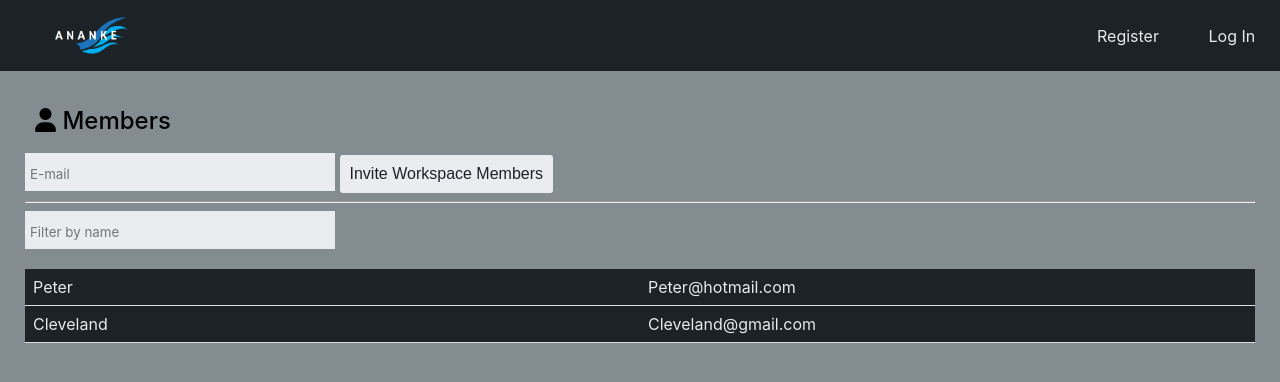
After one commit to andre-moura/kanban, a Flask app: page /members in a window 1280 px wide. The commit adds this page. Shown: the top 382 px of the page. Run offline with Flask 2, Linux system fonts and the light colour scheme.

Commit message:
Adding project logo and members page

```diff
--- a/app.py
+++ b/app.py
@@ -35,5 +35,11 @@ def board():
         return render_template('board.html')
 
 
+@app.route('/members')
+def members():
+    if request.method == "GET":
+        return render_template('members.html')
+
+
 if __name__ == "__main__":
     app.run(debug=True, host='localhost')
--- a/static/styles.css
+++ b/static/styles.css
@@ -10,6 +10,10 @@
     --light-grey: #ebecf0;
     --dark-grey: rgb(131, 140, 145);
     --hover-task: rgba(255, 255, 255, 0.4);
+}
+@font-face {
+    font-family: "Great Vibes";
+    src: url("/static//fonts/GreatVibes-Regular.ttf");
 }
 
 body {
@@ -27,7 +31,6 @@ nav {
     background-color: var(--light-black);
     color: var(--text-color);
     margin: 0;
-    padding: 0.25%;
 }
 nav a {
     color: var(--text-color);
@@ -46,6 +49,7 @@ nav ul {
     flex-wrap: wrap;
     align-items: center;
     justify-content: center;
+    margin: 0;
 }
 
 nav ul li {
@@ -65,6 +69,31 @@ nav ul li.logo{
     color: white;
     cursor: default;
     user-select: none;
+}
+.logo {
+    font-family: "Great Vibes", cursive;
+    font-size: 1.5em;
+}
+table {
+    border-collapse: collapse;
+    width: 100%;
+    background-color: var(--light-black);
+    color: var(--text-color);
+}
+
+th, td {
+    padding: 8px;
+    text-align: left;
+    border-bottom: 1px solid #DDD;
+}
+
+td {
+    width: 25%;
+}
+
+tr:hover {
+    background-color: var(--light-grey);
+    color: var(--light-black);
 }
 
 .input-form {
@@ -276,6 +305,52 @@ nav ul li.logo{
     margin: 0 0 10px 0;
 }
 
+.input-members {
+    color: var(--ds-text,#172b4d);
+    font-family: -apple-system,BlinkMacSystemFont,Segoe UI,Roboto,Noto Sans,Ubuntu,Droid Sans,Helvetica Neue,sans-serif;
+    width: 300px;
+    height: 28px;
+    background-color: var(--ds-background-input,#fff);
+    padding: 7px 5px 3px 5px;
+    border: none;
+    background-color: var(--light-grey);
+}
+
+.input-members:hover {
+    background-color:  #ebecf0c0;
+}
+
+.simple-btn:hover {
+    background-color:  #ebecf0c0;
+}
+
+input:focus {
+    outline: var(--blue) 2px solid;
+}
+
+.simple-btn {
+    background-color: var(--light-grey);
+    color: var(--light-black);
+    font-size: 1em;
+    border-radius: 3px;
+    padding: 10px;
+    border: none;
+    height: 40px;
+    font-weight: normal;
+    text-decoration: none;
+    margin-top: 10px;
+    cursor: pointer;
+    height: 38px;
+}
+
+.members-container {
+    padding: 25px;
+}
+
+.table-container {
+    margin: 20px 0 0 0;
+}
+
 @media (max-width: 1000px) {
     .login-image {
         display: none;
--- a/templates/layout.html
+++ b/templates/layout.html
@@ -12,7 +12,7 @@
 <body>
     <nav>
         <ul>
-            <li class="logo"><a href="/">Logo</a></li>
+            <li class="logo"><a href="/" class="logo"><img src="/static/img/ananke-main-logo.png" width="80px" alt="Ananke"></a></li>
             {% if session["user_id"] %}
                 <li class="items"><a href="/projects">Projects</a></li>
                 <li class="items"><a href="/">Log Out</a></li>
--- /dev/null
+++ b/templates/members.html
@@ -0,0 +1,34 @@
+{% extends "layout.html" %}
+
+{% block title %}
+    Members
+{% endblock %}
+
+{% block main %}
+    <main>
+        <div class="members-container">
+            <h3 class="h3"><i class="fa-solid fa-user"></i> Members</h3>
+            <input placeholder="E-mail" class="input-members"> <input type="submit" value="Invite Workspace Members" class="simple-btn">
+            <hr>
+            <input placeholder="Filter by name" class="input-members">
+            <div class="table-container">
+                <table>
+                    <tr>
+                      <td>Peter</td>
+                      <td>Peter@hotmail.com</td>
+                    </tr>
+                    <tr>
+                      <td>Cleveland</td>
+                      <td>Cleveland@gmail.com</td>
+                    </tr>
+                  </table>
+            </div>
+
+            <script>
+                // Changing cplor of body
+                const body = document.getElementsByTagName('body');
+                body[0].style.background = 'var(--dark-grey)'
+            </script>
+        </div>
+    </main>
+{% endblock %}
```
Also changed, not shown: static/fonts/GreatVibes-Regular.ttf (added), static/img/ananke-main-logo.png (added), static/img/ananke-main-logo.svg (added).
